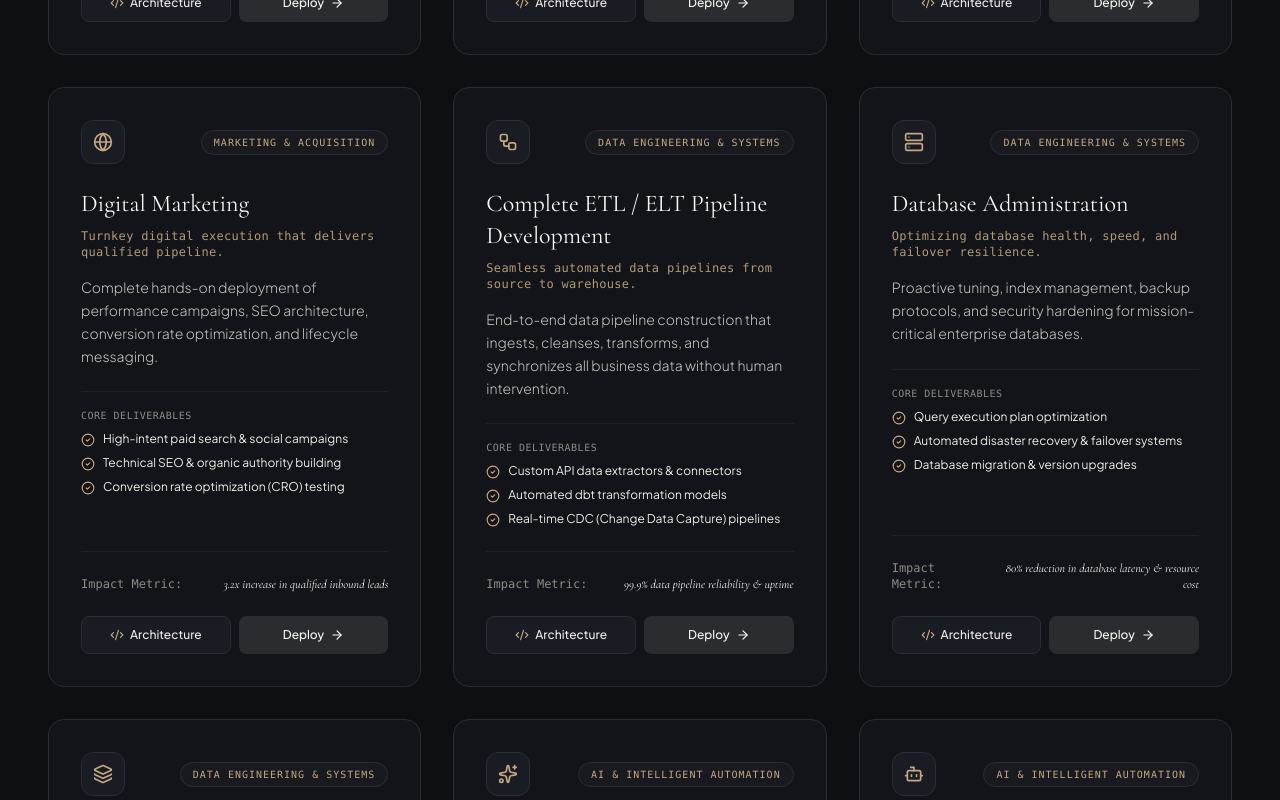
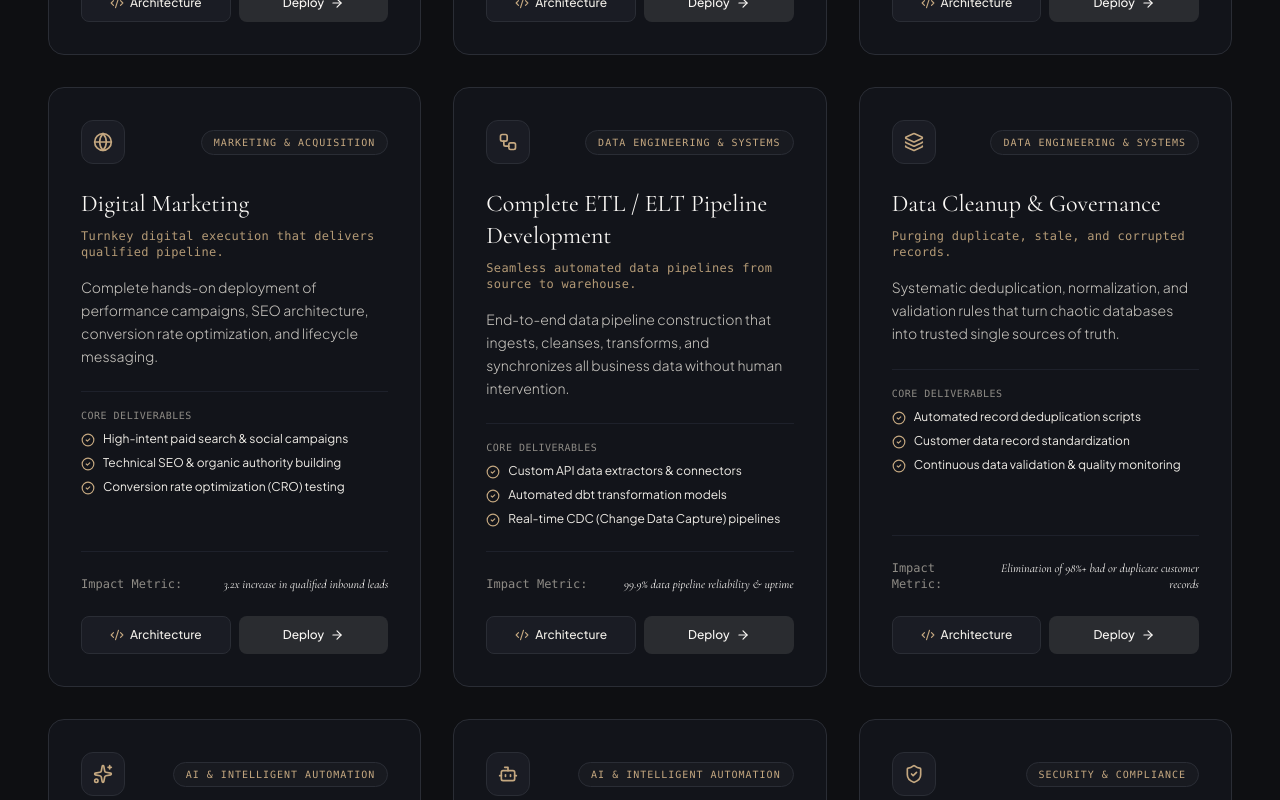
Before and after one commit to jacksonbeaufort-ship-it/Beaufort-Strategy-Website, a React (Vite) app: page / in a window 1280 px wide. Shown: the part 2980-3780 px from the top of the page. Built offline with nearby package versions, Linux system fonts and the light colour scheme.

Commit message:
Removed Database admin service

```diff
--- a/src/components/Footer.tsx
+++ b/src/components/Footer.tsx
@@ -66,11 +66,10 @@ export const Footer: React.FC = () => {
               Core Practice Domains
             </span>
             <ul className="space-y-2 text-xs font-light text-[#A09D96]">
-              <li>• Growth Consulting & Business Analytics</li>
+              <li>• Growth Consulting & Analytics & Dashboarding</li>
               <li>• Marketing Strategy & Performance Marketing</li>
-              <li>• Database Administration & Data Engineering</li>
+              <li>• Data Engineering & Systems</li>
               <li>• Data Cleanup & ETL Pipeline Development</li>
-              <li>• Executive Dashboards</li>
               <li>• AI Automation & Robotic Process Automation (RPA)</li>
             </ul>
           </div>
--- a/src/components/Services.tsx
+++ b/src/components/Services.tsx
@@ -2,13 +2,11 @@ import React, { useState } from 'react';
 import { motion, AnimatePresence } from 'motion/react';
 import {
   TrendingUp,
-  BarChart3,
   LayoutDashboard,
   Target,
   Globe,
   Database,
   Workflow,
-  Server,
   Sparkles,
   Bot,
   ShieldCheck,
@@ -36,7 +34,7 @@ export const Services: React.FC<ServicesProps> = ({
   const domainTabs = [
     { id: 'growth', label: 'Growth & Strategy', count: 3 },
     { id: 'marketing', label: 'Marketing & Acquisition', count: 2 },
-    { id: 'data', label: 'Data Engineering & Systems', count: 3 },
+    { id: 'data', label: 'Data Engineering & Systems', count: 2 },
     { id: 'automation', label: 'AI & Automation', count: 2 },
     { id: 'security', label: 'Security & Compliance', count: 1 },
   ];
@@ -58,8 +56,6 @@ export const Services: React.FC<ServicesProps> = ({
         return <Globe className="w-5 h-5 text-[#C5A880]" />;
       case 'etl-pipeline-development':
         return <Workflow className="w-5 h-5 text-[#C5A880]" />;
-      case 'database-administration':
-        return <Server className="w-5 h-5 text-[#C5A880]" />;
       case 'data-cleanup':
         return <Layers className="w-5 h-5 text-[#C5A880]" />;
       case 'ai-automation':
--- a/src/data/content.ts
+++ b/src/data/content.ts
@@ -170,29 +170,6 @@ export const CORE_SERVICES: ServiceItem[] = [
     }
   },
   {
-    id: "database-administration",
-    title: "Database Administration",
-    domain: "data",
-    domainLabel: "Data Engineering & Systems",
-    tagline: "Optimizing database health, speed, and failover resilience.",
-    description: "Proactive tuning, index management, backup protocols, and security hardening for mission-critical enterprise databases.",
-    deliverables: [
-      "Query execution plan optimization",
-      "Automated disaster recovery & failover systems",
-      "Database migration & version upgrades"
-    ],
-    impactMetric: "80% reduction in database latency & resource cost",
-    architectureDetails: {
-      problemSolved: "Slow query runtimes, locking issues, and risk of unverified backups.",
-      techStack: ["PostgreSQL", "MySQL", "SQL Server", "MongoDB", "AWS RDS / GCP Cloud SQL"],
-      processSteps: [
-        "Perform deep query profiling & index reorganization",
-        "Configure point-in-time recovery & automated backups",
-        "Implement automated connection pooling & security hardening"
-      ]
-    }
-  },
-  {
     id: "data-cleanup",
     title: "Data Cleanup & Governance",
     domain: "data",
@@ -342,7 +319,7 @@ export const ASSESSMENT_OPTIONS: AssessmentOption[] = [
     id: "manual-rpa",
     bottleneck: "Heavy Manual Back-Office & Data Entry",
     description: "Team members spend critical hours doing repetitive cross-system data entry.",
-    recommendedServices: ["AI Automation", "Robotic Process Automation (RPA)", "Database Administration"],
+    recommendedServices: ["AI Automation", "Robotic Process Automation (RPA)", "Data Cleanup & Governance"],
     roadmapSteps: [
       "Audit manual data entry loops across back-office operations.",
       "Deploy intelligent AI document parsers and RPA bots for legacy systems.",
```
